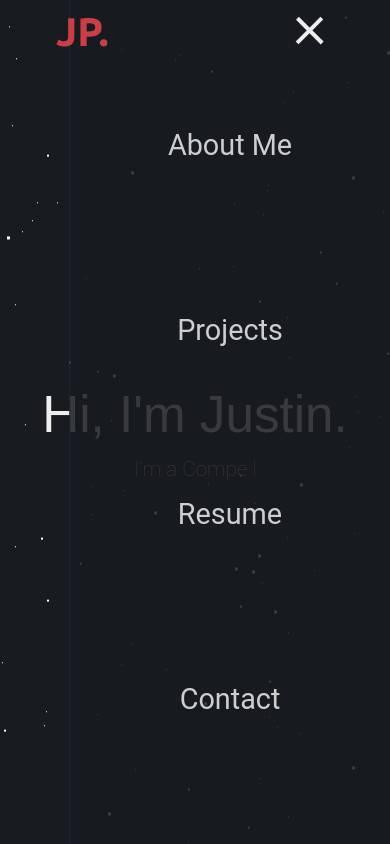
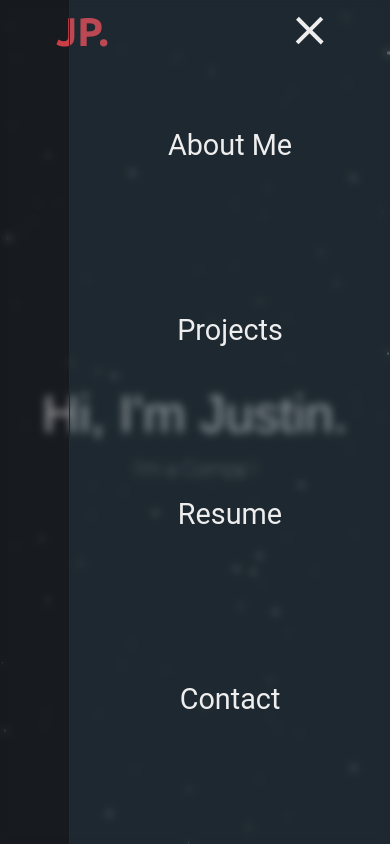
Before and after one commit to jpeyatt/jp-portfolio, a React (Create React App) app: page / in a window 390 px wide. Both pictures are taken after a click on the button 310 px from the left and 31 px from the top of the page. Shown: the top 844 px of the page. Built offline with nearby package versions, Linux system fonts and the light colour scheme.

Commit message:
Add moz and webkit css props. Add opaque blur layer when mobile menu is open.

```diff
--- a/src/components/nav.tsx
+++ b/src/components/nav.tsx
@@ -1,42 +1,55 @@
-import React, { FunctionComponent, useEffect, useRef, useState } from "react";
-import '../styles/nav.css';
+import React, { FunctionComponent, useEffect, useRef } from "react";
+import "../styles/nav.css";
 
 const Nav: FunctionComponent = () => {
-    const [navClass, setNavClass] = useState('at-top');
-    // const mobileMenuBtnRef = document.querySelector('#mobile-menu-button');
+    const navRef = useRef<HTMLDivElement>(null);
     const linksRef = useRef<HTMLButtonElement>(null);
     const mobileMenuBtnRef = useRef<HTMLUListElement>(null);
+    const openOverelayRef = useRef<HTMLDivElement>(null);
 
     const handleScroll = () => {
-        if (window.scrollY > 80) setNavClass('not-at-top');
-        else setNavClass('at-top');
-    }
+        const navEl = navRef.current;
+        if (window.scrollY > 80) {
+            navEl?.classList.add("not-at-top");
+            navEl?.classList.remove("at-top");
+        } else {
+            navEl?.classList.remove("not-at-top");
+            navEl?.classList.add("at-top");
+        }
+    };
 
     const onMenuBtnClick = () => {
         const linksEl = linksRef.current;
         const mobileMenuBtnEl = mobileMenuBtnRef.current;
-        if (mobileMenuBtnEl?.classList.contains('open')) {
-            mobileMenuBtnEl?.classList.remove('open');
-            linksEl?.classList.remove('open');
+        const openOverelayEl = openOverelayRef.current;
+        const navEl = navRef.current;
+
+        if (mobileMenuBtnEl?.classList.contains("open")) {
+            mobileMenuBtnEl?.classList.remove("open");
+            linksEl?.classList.remove("open");
+            openOverelayEl?.classList.remove("open");
+            navEl?.classList.remove("mobile-open");
         } else {
-            mobileMenuBtnEl?.classList.add('open');
-            linksEl?.classList.add('open');
+            mobileMenuBtnEl?.classList.add("open");
+            linksEl?.classList.add("open");
+            openOverelayEl?.classList.add("open");
+            navEl?.classList.add("mobile-open");
         }
-    }
+    };
 
     useEffect(() => {
         const linksEl = linksRef.current;
-        window.addEventListener('scroll', handleScroll, true);
-        if (linksEl) linksEl.addEventListener('click', onMenuBtnClick);
+        window.addEventListener("scroll", handleScroll, true);
+        if (linksEl) linksEl.addEventListener("click", onMenuBtnClick);
 
         return () => {
-            window.removeEventListener('scroll', handleScroll);
-            if (linksEl) linksEl.removeEventListener('click', onMenuBtnClick);
+            window.removeEventListener("scroll", handleScroll);
+            if (linksEl) linksEl.removeEventListener("click", onMenuBtnClick);
         };
     }, []);
 
     return (
-        <nav className={navClass}>
+        <nav ref={navRef} className="at-top">
             <ul className="brand-logo">
                 <li>JP.</li>
             </ul>
@@ -45,14 +58,23 @@ const Nav: FunctionComponent = () => {
                 <div className="hamburger-line"></div>
                 <div className="hamburger-line"></div>
             </button>
+            <div ref={openOverelayRef} className="open-mobile-menu-overlay"></div>
             <ul ref={mobileMenuBtnRef} id="links" className="links">
-                <li><a href="/">About Me</a></li>
-                <li><a href="/">Projects</a></li>
-                <li><a href="/">Resume</a></li>
-                <li><a href="/">Contact</a></li>
+                <li>
+                    <a href="/">About Me</a>
+                </li>
+                <li>
+                    <a href="/">Projects</a>
+                </li>
+                <li>
+                    <a href="/">Resume</a>
+                </li>
+                <li>
+                    <a href="/">Contact</a>
+                </li>
             </ul>
         </nav>
     );
-}
+};
 
 export default Nav;
--- a/src/index.css
+++ b/src/index.css
@@ -4,6 +4,7 @@
   --primary-light: rgb(245, 245, 245);
   --secondary-dark: rgb(19, 19, 19); */
   --primary-dark: #181b1f;
+  --primary-dark-opaque: #181b1f5a;
   --secondary-dark: #272e32;
   --primary-light: #eee;
   --primary-blue-opaque: #548ca820;
--- a/src/styles/nav.css
+++ b/src/styles/nav.css
@@ -9,6 +9,8 @@ nav {
   justify-content: space-evenly;
   z-index: 999;
   animation: fade-in 1.2s, slide-down 0.5s;
+  -moz-animation: fade-in 1.2s, slide-down 0.5s;
+  -webkit-animation: fade-in 1.2s, slide-down 0.5s;
 }
 
 .links {
@@ -20,7 +22,9 @@ nav {
 }
 
 .links > li > a  {
-	transition: all ease-out 0.1s;
+	transition: all ease-in-out 0.1s;
+  -moz-transition: all ease-in-out 0.1s;
+  -webkit-transition: all ease-in-out 0.1s;
 }
 
 .links  > li > a:hover{
@@ -45,10 +49,14 @@ nav {
 .hamburger-line {
   background-color: var(--primary-light);
   transition: transform ease-out 0.2s;
+  -moz-transition: transform ease-out 0.2s;
+  -webkit-transition: transform ease-out 0.2s;
   height: 0.22rem;
   margin: 0.4rem 0;
   width: 2.2rem;
-  transform:rotate(0deg);
+  transform: rotate(0deg);
+  -moz-transform: rotate(0deg);
+  -webkit-transform: rotate(0deg);
 }
 
 .links.open {
@@ -59,17 +67,25 @@ nav {
   margin: 0;
   padding: 0;
   transform-origin: center;
+  -moz-transform-origin: center;
+  -webkit-transform-origin: center;
 }
 
 .mobile-menu.open > .hamburger-line:first-child {
   transform: translate(0px, 2px) rotate(135deg);
+  -moz-transform: translate(0px, 2px) rotate(135deg);
+  -webkit-transform: translate(0px, 2px) rotate(135deg);
 }
 .mobile-menu.open > .hamburger-line:nth-child(2) {
   transform: translate(0px, -1px) rotate(225deg);
+  -moz-transform: translate(0px, -1px) rotate(225deg);
+  -webkit-transform: translate(0px, -1px) rotate(225deg);
 }
 .mobile-menu.open > .hamburger-line:last-child {
   opacity: 0;
   transform: translate(0px, -6px) rotate(180deg);
+  -moz-transform: translate(0px, -6px) rotate(180deg);
+  -webkit-transform: translate(0px, -6px) rotate(180deg);
 }
 
 nav a {
@@ -90,23 +106,25 @@ nav a {
 .at-top {
   background: none;
   transition: all ease-in-out 0.3s;
+  -moz-transition: all ease-in-out 0.3s;
+  -webkit-transition: all ease-in-out 0.3s;
   line-height: 4rem;
   align-items: center;
-  /* backdrop-filter: blur(0); */
 }
 
-.not-at-top {
+.not-at-top:not(.mobile-open) {
   background: var(--primary-blue-opaque);
   transition: all ease-in-out 0.3s;
+  -moz-transition: all ease-in-out 0.3s;
+  -webkit-transition: all ease-in-out 0.3s;
   height: 5rem;
   line-height: 5rem;
   align-items: center;
+}
 
-  /* backdrop-filter: blur(5px); */
+.open-mobile-menu-overlay {
+  display: none;
 }
-/* .not-at-top::before {
-    opacity: 50%;
-} */
 
 @keyframes fade-in {
   0% {
@@ -120,9 +138,13 @@ nav a {
 @keyframes slide-down {
   0% {
     transform: translateY(-150px);
+    -moz-transform: translateY(-150px);
+    -webkit-transform: translateY(-150px);
   }
   100% {
     transform: translateY(0);
+    -moz-transform: translateY(0);
+    -webkit-transform: translateY(0);
   }
 }
 
@@ -130,8 +152,7 @@ nav a {
 
 @media (max-width: 1024px) {
   .links {
-    background-color: var(--primary-dark);
-    opacity: .85;
+    background-color: var(--primary-blue-opaque);
     height: 100vh;
     position: absolute;
     font-size: 1.8rem;
@@ -142,15 +163,36 @@ nav a {
     top: 0rem;
     line-height: 5rem;
     width: 20rem;
-    /* padding-right: 3rem; */
     right: -20rem;
     transition: all ease-in-out 0.4s;
-    z-index: -99;
+    -moz-transition: all ease-in-out 0.4s;
+    -webkit-transition: all ease-in-out 0.4s;
     border-left: var(--section-border) 1px solid;
+  }
+  .open-mobile-menu-overlay {
+    position: absolute;
+    top: 0;
+    right: 0;
+    width: 100%;
+    height: 100vh;
+    background: var(--primary-dark-opaque);
+    opacity: 0.5;
+    z-index: -1;
+    backdrop-filter: blur(4px);
+    -webkit-backdrop-filter: blur(4px);
+    opacity: 0;
+    display:block;
+    transition: opacity ease-in-out 0.4s;
+    -moz-transition: opacity ease-in-out 0.4s;
+    -webkit-transition: opacity ease-in-out 0.4s;
+  }
+  .open-mobile-menu-overlay.open {
+    opacity: 1;
   }
   .not-at-top {
     height: 4rem;
     line-height: 4rem;
+    align-items: center;
   }
   .mobile-menu {
     display: block;
```
Also changed, not shown: 1 other file (tests, documents, lock files or other folders).
